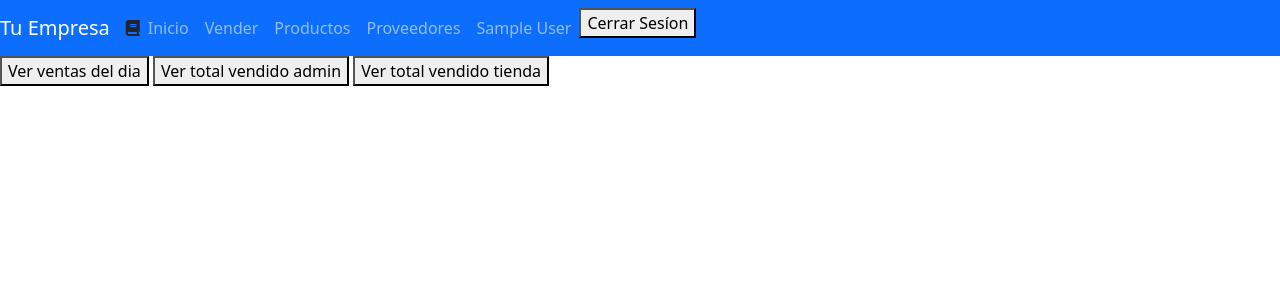
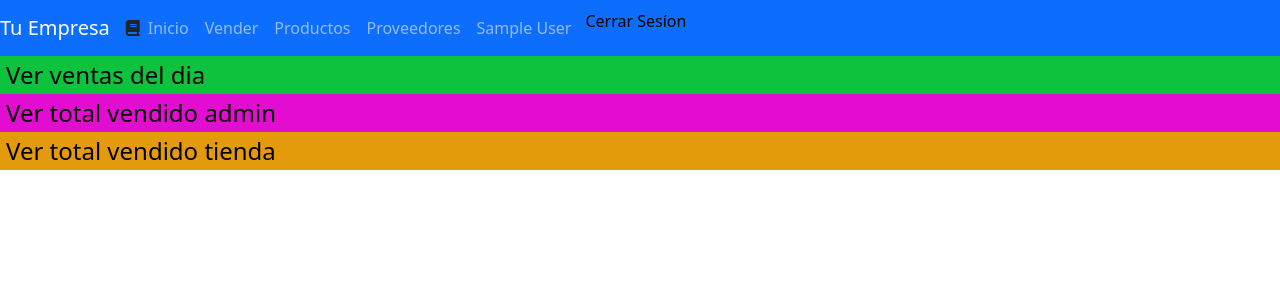
Before and after one commit to SofiaG22/Inventario, a PHP site: page / in a window 1280 px wide. Shown: the top 300 px of the page. Run offline with PHP 8.4, Linux system fonts and the light colour scheme; the visitor is signed in with stand-in values (Sample User, id 1); some libraries are stand-ins or nearby versions.

Commit message:
PrimerProyecto

```diff
--- a/public/clases/proveedor.php
+++ b/public/clases/proveedor.php
@@ -106,8 +106,8 @@ class Proveedor{
                 $table.="<th>{$row['nombre_proveedor']}</th>";
                 $table.="<th>{$row['telefono']}</th>";
                 $table.="<th>{$row['correo']}</th>";
-                $table.="<th> <form method='post'> <button type='submit' value='Editar' name='{$row['documento_proveedor']}'>iconEdit </buttom></form></th>";
-                $table.="<th> <form method='post'> <button type='submit' value='Eliminar' name='{$row['documento_proveedor']}'>iconDelete</button> </form></th>";
+                $table.="<th> <form method='post'> <button type='submit' value='Editar' name='{$row['documento_proveedor']}'><i class='editButton fa-solid fa-pen-to-square'></i></buttom></form></th>";
+                $table.="<th> <form method='post'> <button type='submit' value='Eliminar' name='{$row['documento_proveedor']}'><i class='deleteButton fa-solid fa-rectangle-xmark'></i></button> </form></th>";
                 $table.="</tr>";
             }
             $table.="</table>";
--- a/public/clases/venta.php
+++ b/public/clases/venta.php
@@ -48,7 +48,7 @@ public static function getSells($conex,$id_store){
 
                 $table.="<th> {$row['total'] }</th>";
                 $table.="<th> {$row['fecha']} </th>";
-                $table.="<th> <form method='post'> <button type='submit' value='Eliminar' name='{$row['id_venta']}'>iconDelete</button> </form> </th>";
+                $table.="<th> <form method='post'> <button type='submit' value='Eliminar' name='{$row['id_venta']}'><i class='deleteButton fa-solid fa-rectangle-xmark'></i></button> </form> </th>";
                 $table.="</tr>";
             }
             $table .="</table>";
--- a/public/handlers/producthandler.php
+++ b/public/handlers/producthandler.php
@@ -6,8 +6,8 @@ include('clases/proveedor.php');
     $result = Proveedor::getProvidersSelect($conex);
 
 if( isset($_POST['submitProduct'])){
-    if( !empty($_POST['numberProduct']) && !empty($_POST['nameProduct'])  && !empty($_POST['descripcionProduct'])&& !empty($_POST['priceProduct']) && !empty($_POST['quantityProduct'])&& $_POST['providerId']!='nP' && !empty($_POST['priceBought'])){
-        $producto =new Producto($_POST['numberProduct'],$_POST['nameProduct'],$_POST['descripcionProduct'],$_POST['priceProduct'],$_POST['quantityProduct'],$_SESSION['store']);
+    if( !empty($_POST['numberProduct']) && !empty($_POST['nameProduct']) && !empty($_POST['priceProduct']) && !empty($_POST['quantityProduct'])&& $_POST['providerId']!='nP' && !empty($_POST['priceBought'])){
+        $producto =new Producto($_POST['numberProduct'],$_POST['nameProduct'],'y',$_POST['priceProduct'],$_POST['quantityProduct'],$_SESSION['store']);
         $producto->setProduct($conex,$_POST['priceBought'],$_POST['providerId']);
     }
     else{
--- a/public/profile.php
+++ b/public/profile.php
@@ -1,4 +1,3 @@
-<link rel="stylesheet" href="https://stackpath.bootstrapcdn.com/bootstrap/4.3.1/css/bootstrap.min.css" integrity="sha384-ggOyR0iXCbMQv3Xipma34MD+dH/1fQ784/j6cY/iJTQUOhcWr7x9JvoRxT2MZw1T" crossorigin="anonymous">
 <script src="https://cdn.jsdelivr.net/npm/sweetalert2@11"></script>
 <?php
 include("validateSession/validateTemplate.php");
@@ -6,7 +5,6 @@ include("template/navbar.php");
 include("handlers/profileHandler.php");
 ?>
 <form action="" method="post">
-    <button type="submit" name="deleteAccount">Eliminar cuenta</button>
+    <button class="deleteAccount" type="submit" name="deleteAccount">Eliminar cuenta</button>
 
 </form>
-<script src="https://cdn.jsdelivr.net/npm/bootstrap@5.3.2/dist/js/bootstrap.bundle.min.js" integrity="sha384-C6RzsynM9kWDrMNeT87bh95OGNyZPhcTNXj1NW7RuBCsyN/o0jlpcV8Qyq46cDfL" crossorigin="anonymous"></script>
--- /dev/null
+++ b/public/style/style.css
@@ -0,0 +1,53 @@
+button{
+    border:none;
+    background-color: transparent;
+}
+
+.editButton{
+    color: rgb(10, 175, 43);
+    font-size: 120%;
+    padding-top: 10px;
+}
+.deleteButton{
+    color: rgb(255, 0, 0);
+    font-size: 120%;
+    padding-top: 10px;
+}
+.deleteAccount{
+    background-color: rgb(255, 0, 0);
+    color:white;
+}
+.headerFila{
+    background-color: rgb(49, 138, 228);
+    color: white;
+}
+.fila:nth-child(odd){
+    background-color:rgb(237, 231, 231);
+}
+table{
+    border-collapse: collapse;
+    width: 80%;
+    margin-left: 7%;
+    position: fixed;
+    top: 20%;
+    z-index: 500;
+}
+th{
+    border: 1px solid lightgrey;
+    text-align: center;
+}
+.daySell{
+    background-color:rgb(13, 195, 62);
+    color: white;
+    font-size: 150%;
+}
+.totalSellDay{
+    background-color:rgb(227, 155, 12);
+    color: white;
+    font-size: 150%;
+}
+.totalsellAdmin{
+    background-color:rgb(227, 12, 209);
+    color: white;
+    font-size: 150%;
+}
--- a/public/template/indexAuth.php
+++ b/public/template/indexAuth.php
@@ -15,10 +15,15 @@ include('navbar.php');
 include('handlers/indexAuth.php');
 ?>
 <form action="" method="post">
-<button type="submit" name="showSellsToday">Ver ventas del dia</button>
-<button type="submit" name="showSellsAdmin">Ver total vendido admin</button>
-
-<button type="submit" name="getTotalSell" >Ver total vendido tienda</button>
+<div class="daySell">
+    <button type="submit" name="showSellsToday">Ver ventas del dia</button>
+</div>
+<div class="totalsellAdmin">
+    <button type="submit" name="showSellsAdmin">Ver total vendido admin</button>
+</div>
+<div class="totalSellDay">
+    <button type="submit" name="getTotalSell" >Ver total vendido tienda</button>
+</div>
 <?php
 //include('handlers/indexAuthHandler.php')
 ?>
--- a/public/template/navbar.php
+++ b/public/template/navbar.php
@@ -1,12 +1,8 @@
 
-<!-- <link href="https://cdn.jsdelivr.net/npm/bootstrap@5.3.2/dist/css/bootstrap.min.css" rel="stylesheet" integrity="sha384-T3c6CoIi6uLrA9TneNEoa7RxnatzjcDSCmG1MXxSR1GAsXEV/Dwwykc2MPK8M2HN" crossorigin="anonymous">
-<ul>
-    <li><a href="index.php"><i></i>Inicio</a></li>
-    <li><a href="productos.php"><i></i>Productos</a></li>
-    <li><a href="proveedores.php"><i></i>Proveedores</a></li>
-
-</ul> -->
-
+<link href="https://cdn.jsdelivr.net/npm/bootstrap@5.3.2/dist/css/bootstrap.min.css" rel="stylesheet" integrity="sha384-T3c6CoIi6uLrA9TneNEoa7RxnatzjcDSCmG1MXxSR1GAsXEV/Dwwykc2MPK8M2HN" crossorigin="anonymous">
+<link href="style/style.css" rel="stylesheet">
+<script src="https://kit.fontawesome.com/8eee5f58eb.js" crossorigin="anonymous"></script>
+<script src="https://cdn.jsdelivr.net/npm/bootstrap@5.3.2/dist/js/bootstrap.bundle.min.js" integrity="sha384-C6RzsynM9kWDrMNeT87bh95OGNyZPhcTNXj1NW7RuBCsyN/o0jlpcV8Qyq46cDfL" crossorigin="anonymous"></script>
 
 
 <nav class="navbar navbar-expand-lg navbar-dark bg-primary">
@@ -46,5 +42,5 @@
 </nav>
 
 
-<script src="https://kit.fontawesome.com/8eee5f58eb.js" crossorigin="anonymous"></script>
+
 <script src="https://cdn.jsdelivr.net/npm/bootstrap@5.3.2/dist/js/bootstrap.bundle.min.js" integrity="sha384-C6RzsynM9kWDrMNeT87bh95OGNyZPhcTNXj1NW7RuBCsyN/o0jlpcV8Qyq46cDfL" crossorigin="anonymous"></script>
--- a/public/template/tiendaForm.php
+++ b/public/template/tiendaForm.php
@@ -30,6 +30,5 @@ include("../validateSession/validatenTemplate.php")
 
     <a href="formSignUp.php">Añadir admin</a>
    <a href="../index.php">Iniciar sesion</a>
-   <script src="https://cdn.jsdelivr.net/npm/bootstrap@5.3.2/dist/js/bootstrap.bundle.min.js" integrity="sha384-C6RzsynM9kWDrMNeT87bh95OGNyZPhcTNXj1NW7RuBCsyN/o0jlpcV8Qyq46cDfL" crossorigin="anonymous"></script>
 </body>
 </html>
```
Also changed, not shown: public/clases/producto.php (+43 -9 lines), public/productos.php (+4 -7 lines).
